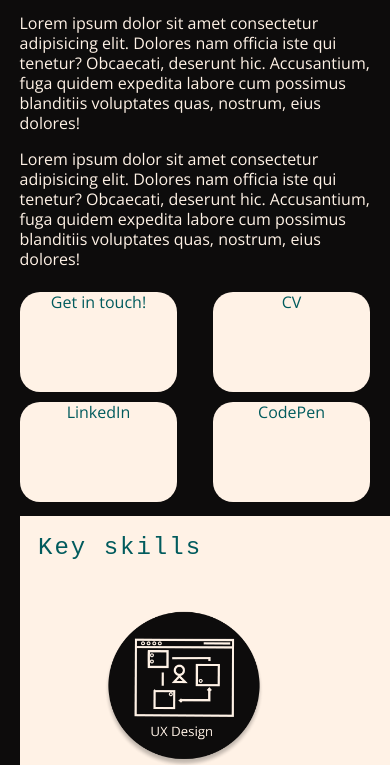
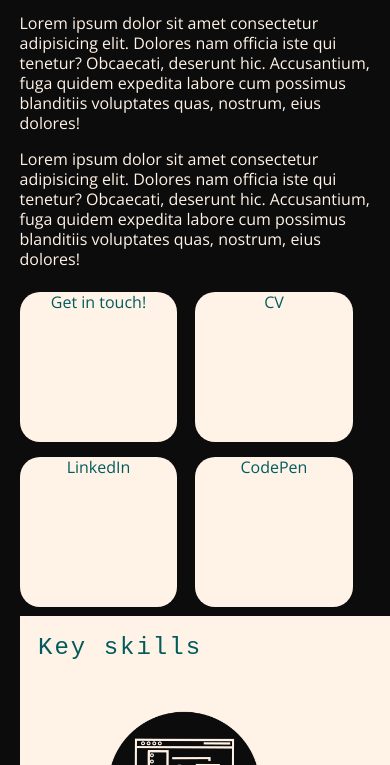
Before and after one commit to agirlcodes/portfolioExample, a plain HTML site: page jordanC/index.html in a window 390 px wide. Shown: the part 1235-2000 px from the top of the page. Drawn offline with nearby package versions, Linux system fonts and the light colour scheme.

Commit message:
debugging grid layout on About me

```diff
--- a/jordanC/main.scss
+++ b/jordanC/main.scss
@@ -103,8 +103,9 @@ body{
             padding: 6% 5% 1% 5%;
             display: grid;
             grid-auto-columns: 2fr 2fr ;
-            grid-template-rows: 2em auto-fit auto-fit;
+            grid-auto-rows: 4em 3fr 300px;
             grid-gap: 0%;
+            min-height: fit-content;
             .section-title{
                 grid-column: 2;
                 grid-row: 1;
@@ -133,20 +134,18 @@ body{
                 grid-row: 3;
                 grid-column: 1/span 2;
                 padding-top: 2%;
-                display:flex;
-                flex-flow: row wrap;
+                display:grid;
+                grid-template-columns: repeat(2, 45%);
+                grid-template-rows: repeat(2, 50%);
+                gap: 10px;
                 .box-layout-one{
-                    // height: 150px;
                     max-width:550px;
-                    min-width: 30%;
-                    max-height: 200px;
-                    width: 40%;
+                    height: 90%;
                     background-color: #FFF2E6;
                     border-radius: 20px;
                     text-align: center;
                     margin: 0.5em;
                     text-decoration: none;
-                    // margin: 0%;
                     color: #015B5D;
                 }
             }
@@ -352,6 +351,7 @@ body{
                 padding: 6% 5% 1% 5%;
                 display: grid;
                 grid-template-columns: 100%;
+                grid-auto-rows: auto;
                 .section-title{
                     grid-row: 1;
                     grid-column: 1;
@@ -374,15 +374,18 @@ body{
                     grid-column: 1;
                     grid-row: 4;
                     padding-top: 2%;
+                    // position: ;
                     display:grid;
-                    grid-template-columns: repeat(2, 50%);
+                    grid-template-columns: repeat(2, 45%);
+                    // grid-template-rows: 0.2rem repeat(3, auto);
+                    grid-auto-rows: auto;
                     grid-gap: 5%;
                     margin-left: 0%;
                     .box-layout-one{
-                        height: 100px;
-                        max-width:550px;
+                        height: 150px;
+                        // max-width:550px;
                         min-width: 30%;
-                        width: 90%;
+                        // width: 90%;
                         background-color: #FFF2E6;
                         border-radius: 20px;
                         text-align: center;
```
Also changed, not shown: jordanC/main.css, 1 other file.
